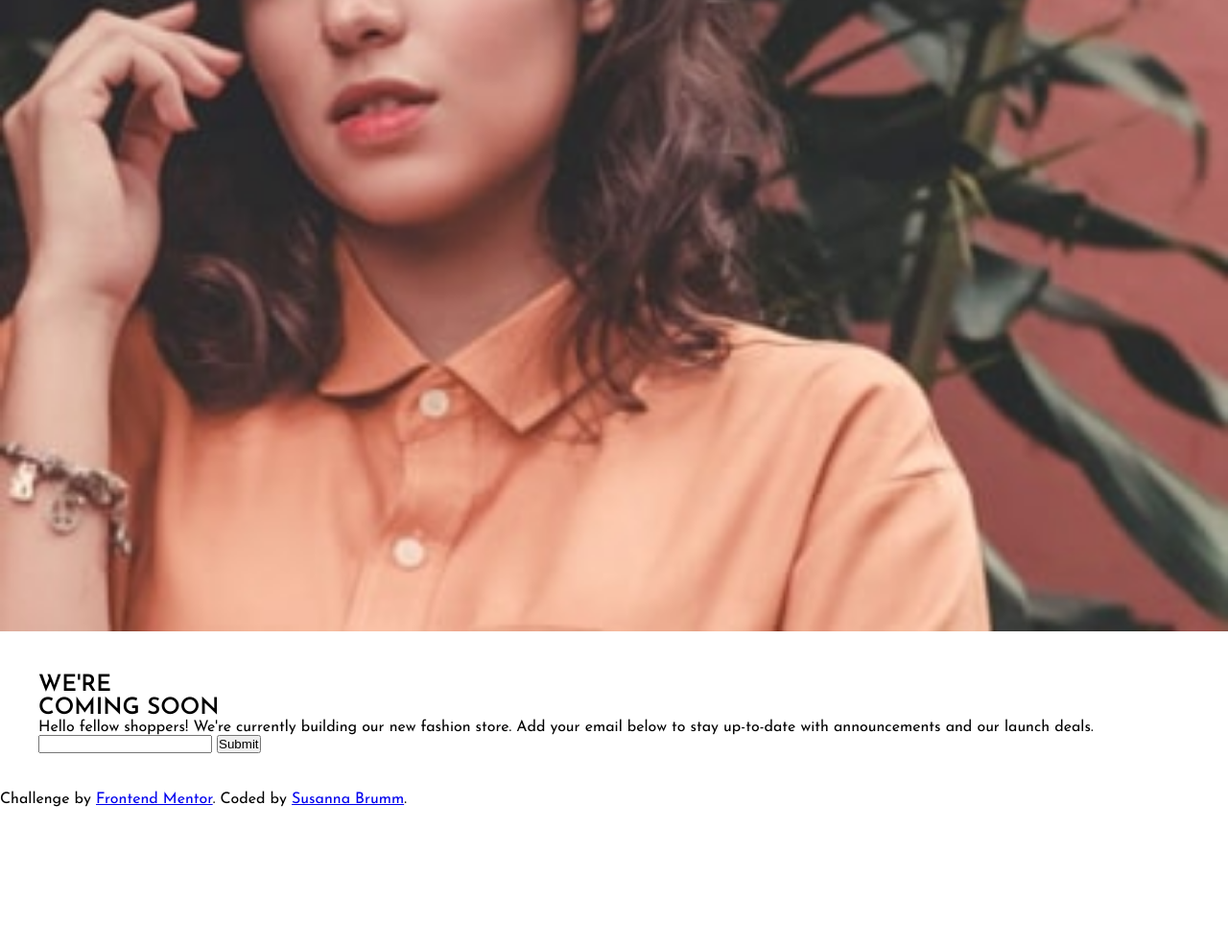
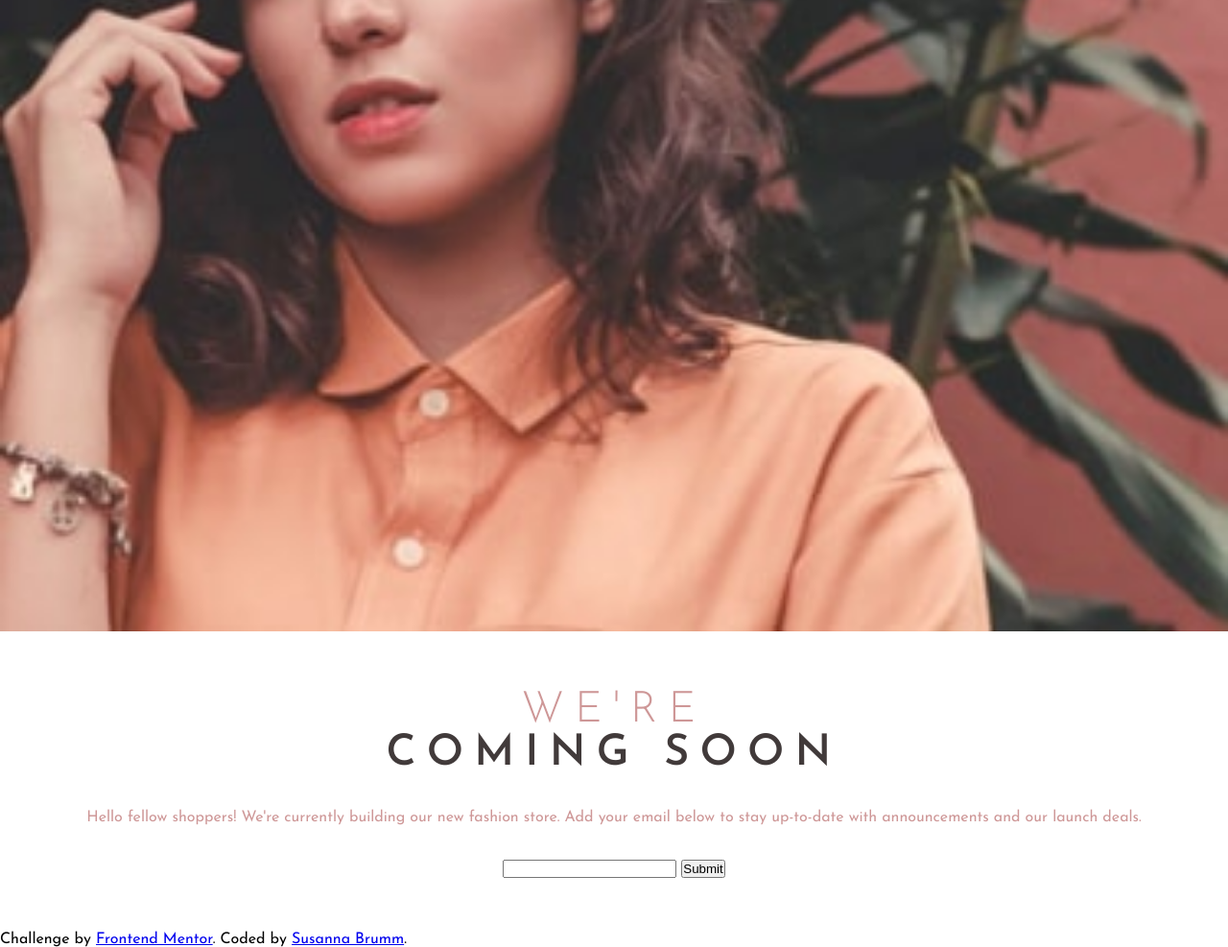
Before and after one commit to susi189/fm-coming-soon-page, a website: page index.html in a window 1280 px wide. Shown: the part 312-1299 px from the top of the page at 96% size. Before the commit the page ends 1153 px from the top, so only its background shows below. Drawn offline with Linux system fonts and the light colour scheme.

Commit message:
added changes to the description layout

```diff
--- a/styles.scss
+++ b/styles.scss
@@ -39,6 +39,29 @@ body {
   }
 
   &__description {
-    padding: 2.5rem;
+    padding: 3.5rem 2rem;
+  }
+
+  &__description > * {
+    text-align: center;
+  }
+
+  &__description h1 {
+    font-size: 2.8rem;
+    font-weight: 300;
+    letter-spacing: 0.7rem;
+    color: $desat-red;
+  }
+
+  &__description h2 {
+    font-size: 2.8rem;
+    letter-spacing: 0.7rem;
+    color: $dg-red;
+  }
+
+  &__description p {
+    padding: 2rem;
+    line-height: 1.5rem;
+    color: $desat-red;
   }
 }
```
Also changed, not shown: styles.css, 1 other file.
